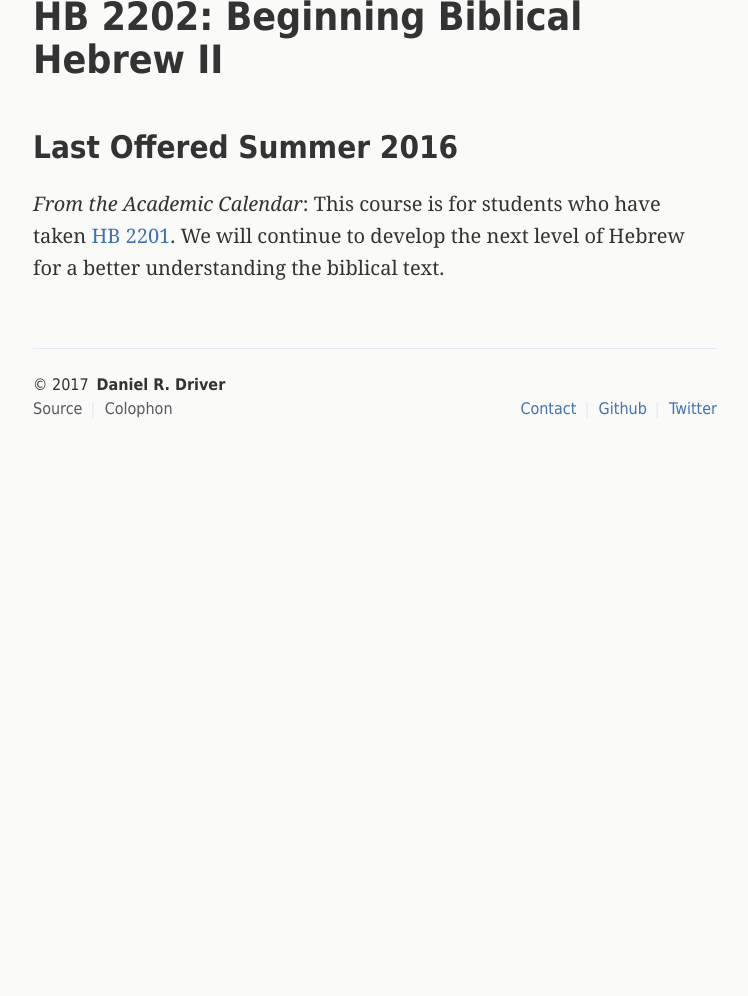
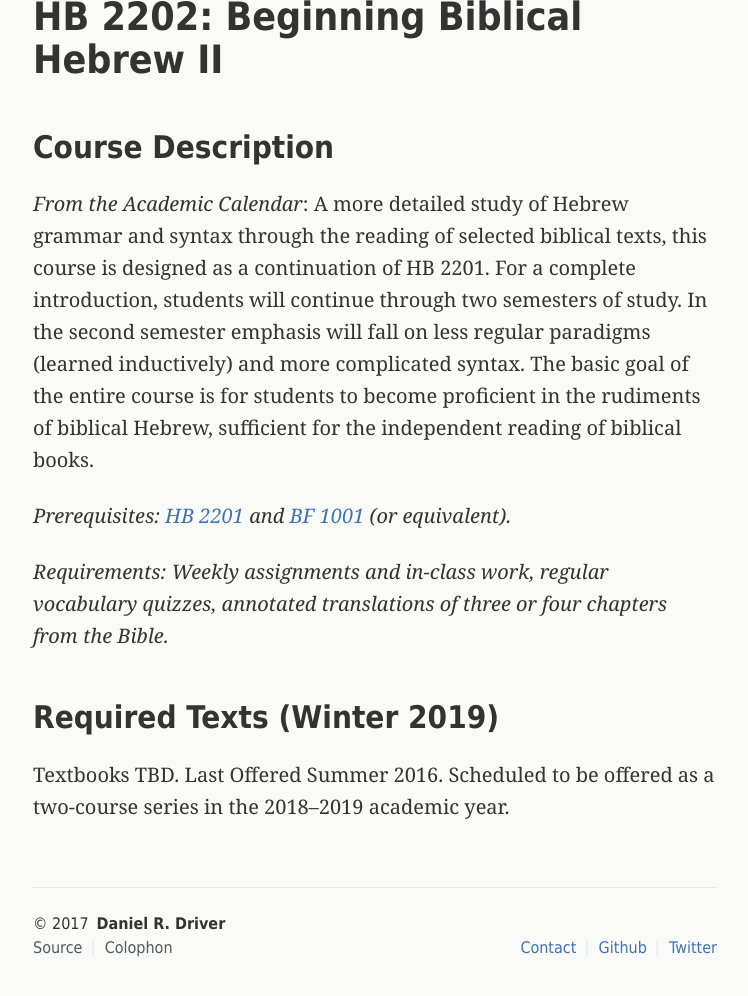
Before and after one commit to danieldriver/danieldriver.github.io, a Jekyll site: the page built from _pages/hb-2202.md, in a window 1280 px wide, cut to the strip 104-1160 px from the top of the page. Shown: the top 996 px of the strip, without its empty margins (265-1013 px from the left). Built offline with Jekyll 4.4.1, drawn with Linux system fonts in a browser that asks for light colours; before the commit the page ends 900 px from its top, so only the background shows below that.

Commit message:
update course projections from S18 to W19

```diff
--- a/_pages/hb-2202.md
+++ b/_pages/hb-2202.md
@@ -5,8 +5,25 @@ permalink: courses/hb-2202/
 subtitle: "HB 2202: Beginning Biblical Hebrew II"
 ---
 
-## Last Offered Summer 2016
+## Course Description
 
-*From the Academic Calendar*: This course is for students who have taken
-[HB 2201](../hb-2201/). We will continue to develop the next level of
-Hebrew for a better understanding the biblical text.
+*From the Academic Calendar*: A more detailed study of Hebrew grammar
+and syntax through the reading of selected biblical texts, this course
+is designed as a continuation of HB 2201. For a complete introduction,
+students will continue through two semesters of study. In the second
+semester emphasis will fall on less regular paradigms (learned
+inductively) and more complicated syntax. The basic goal of the entire
+course is for students to become proficient in the rudiments of biblical
+Hebrew, sufficient for the independent reading of biblical books.
+
+*Prerequisites: [HB 2201](../hb-2201/) and [BF 1001](../bf-1001/) (or equivalent).*
+
+*Requirements: Weekly assignments and in-class work, regular vocabulary
+quizzes, annotated translations of three or four chapters from the
+Bible.*
+
+
+## Required Texts (Winter 2019)
+
+Textbooks TBD. Last Offered Summer 2016. Scheduled to be offered as a
+two-course series in the 2018–2019 academic year.
```
Also changed, not shown: _pages/courses.md (+2 -2 lines), _pages/hb-2201.md (+18 -5 lines), _pages/hb-3115.md (added, +28 -0 lines).
